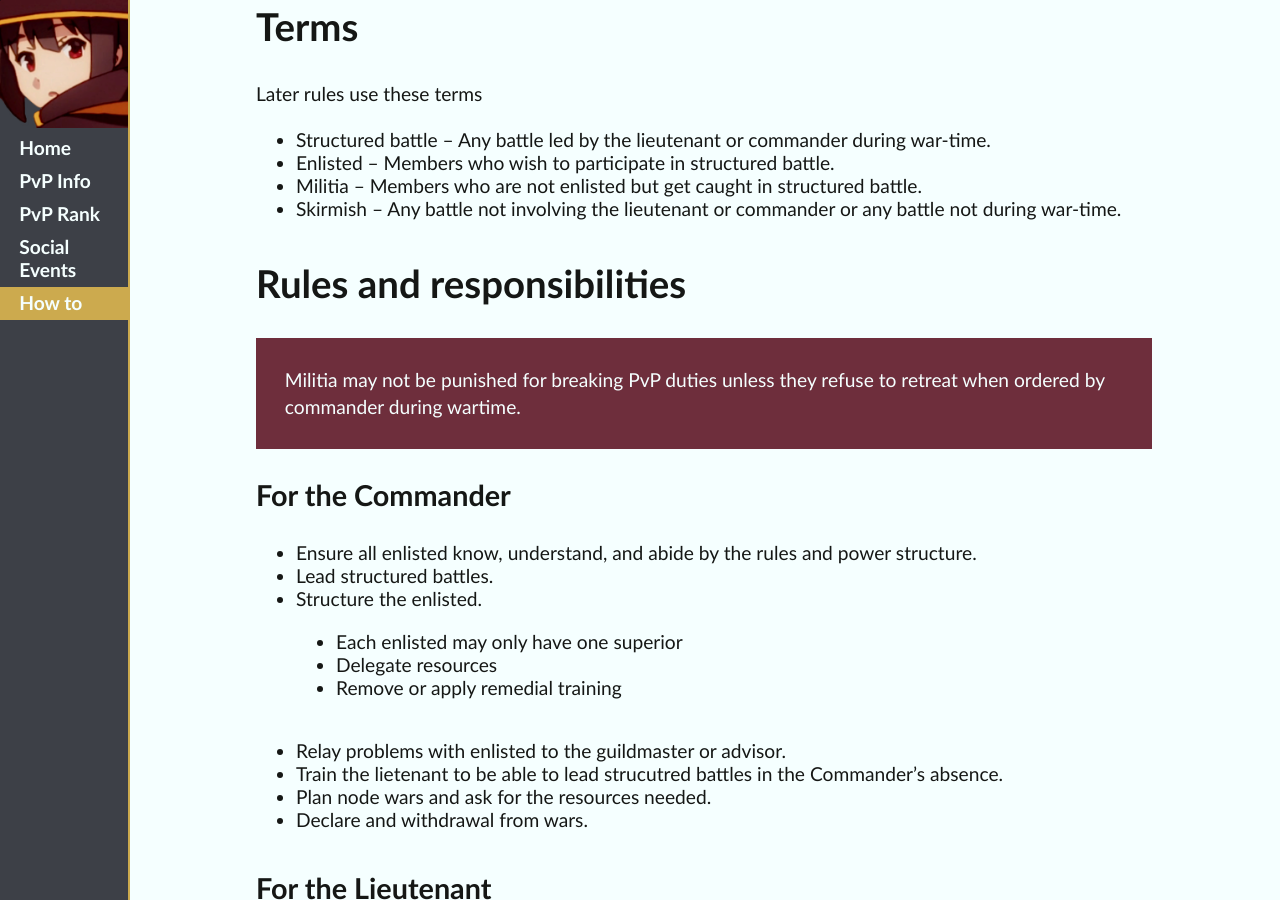
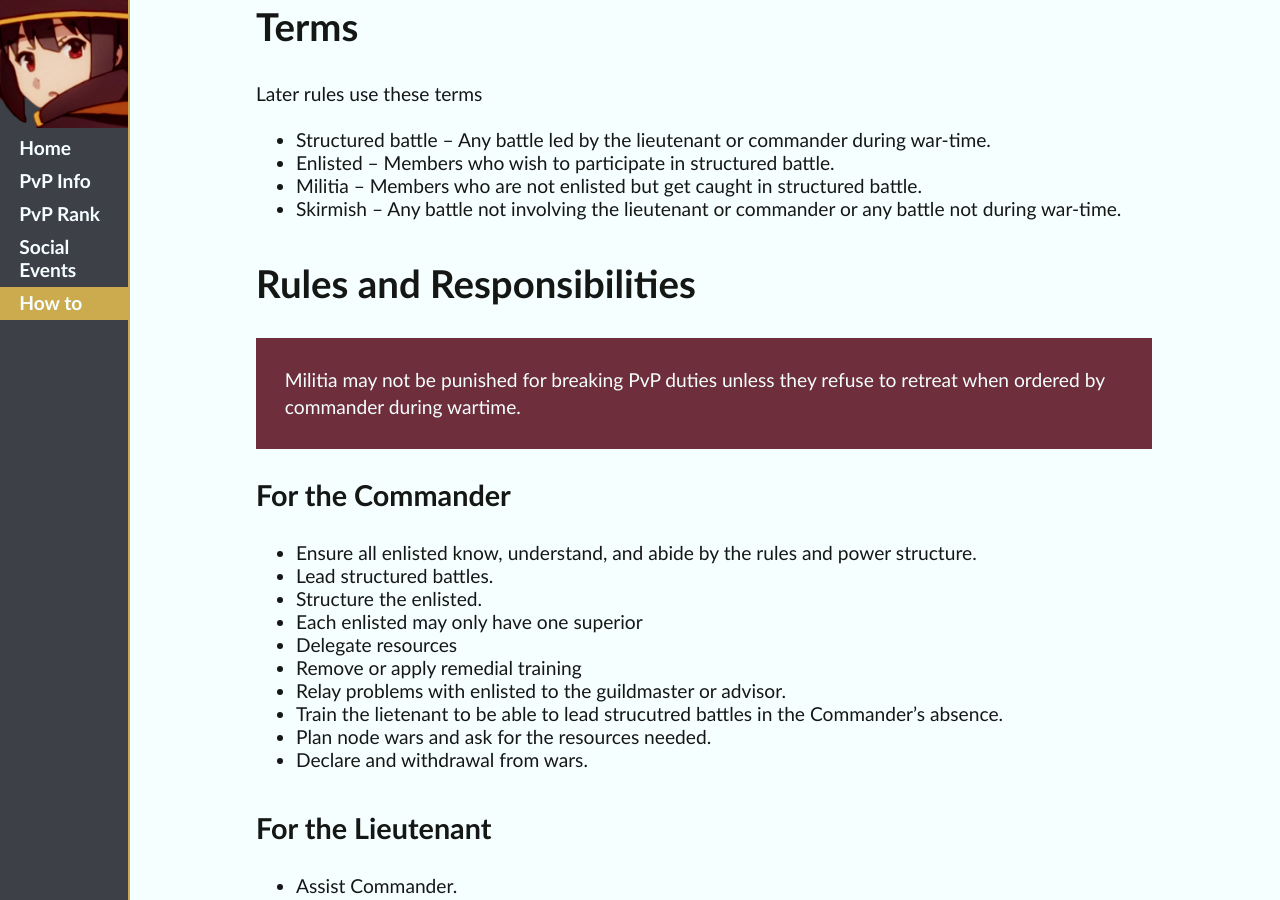
Before and after one commit to ideonella/ideonella.github.io, a Jekyll site: the page built from guide.md, in a window 1280 px wide and 900 px high, scrolled down 344 px. Built offline with Jekyll 4.4.1, drawn with Linux system fonts in a browser that asks for light colours.

Commit message:
202104282040

```diff
--- a/guide.md
+++ b/guide.md
@@ -21,7 +21,7 @@ Later rules use these terms
 - Militia – Members who are not enlisted but get caught in structured battle.
 - Skirmish – Any battle not involving the lieutenant or commander or any battle not during war-time.
 
-## Rules and responsibilities
+## Rules and Responsibilities
 
 Militia may not be punished for breaking PvP duties unless they refuse to retreat when ordered by commander during wartime.
 {: .critical}
@@ -31,9 +31,9 @@ Militia may not be punished for breaking PvP duties unless they refuse to retrea
 - Ensure all enlisted know, understand, and abide by the rules and power structure.
 - Lead structured battles.
 - Structure the enlisted.
-    - Each enlisted may only have one superior
-    - Delegate resources
-    - Remove or apply remedial training
+ - Each enlisted may only have one superior
+ - Delegate resources
+ - Remove or apply remedial training
 - Relay problems with enlisted to the guildmaster or advisor.
 - Train the lietenant to be able to lead strucutred battles in the Commander's absence.
 - Plan node wars and ask for the resources needed.
```
